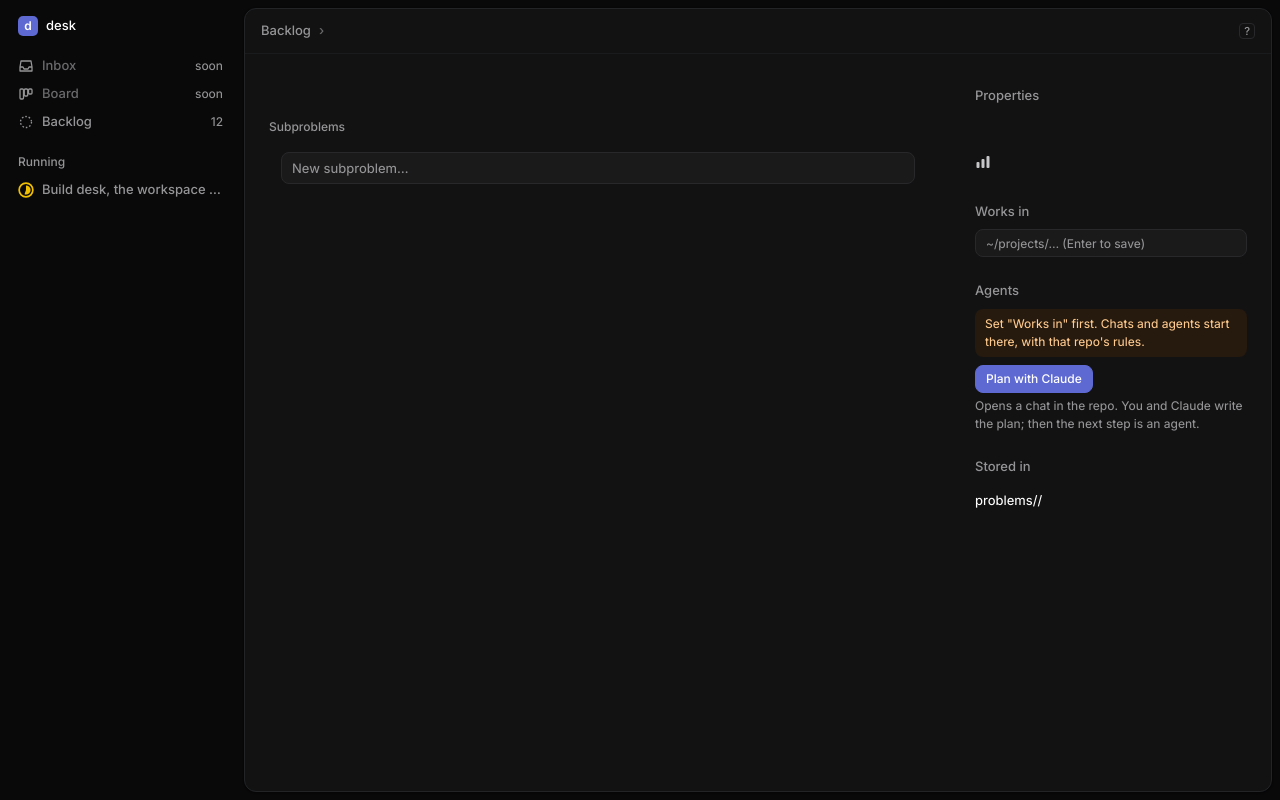
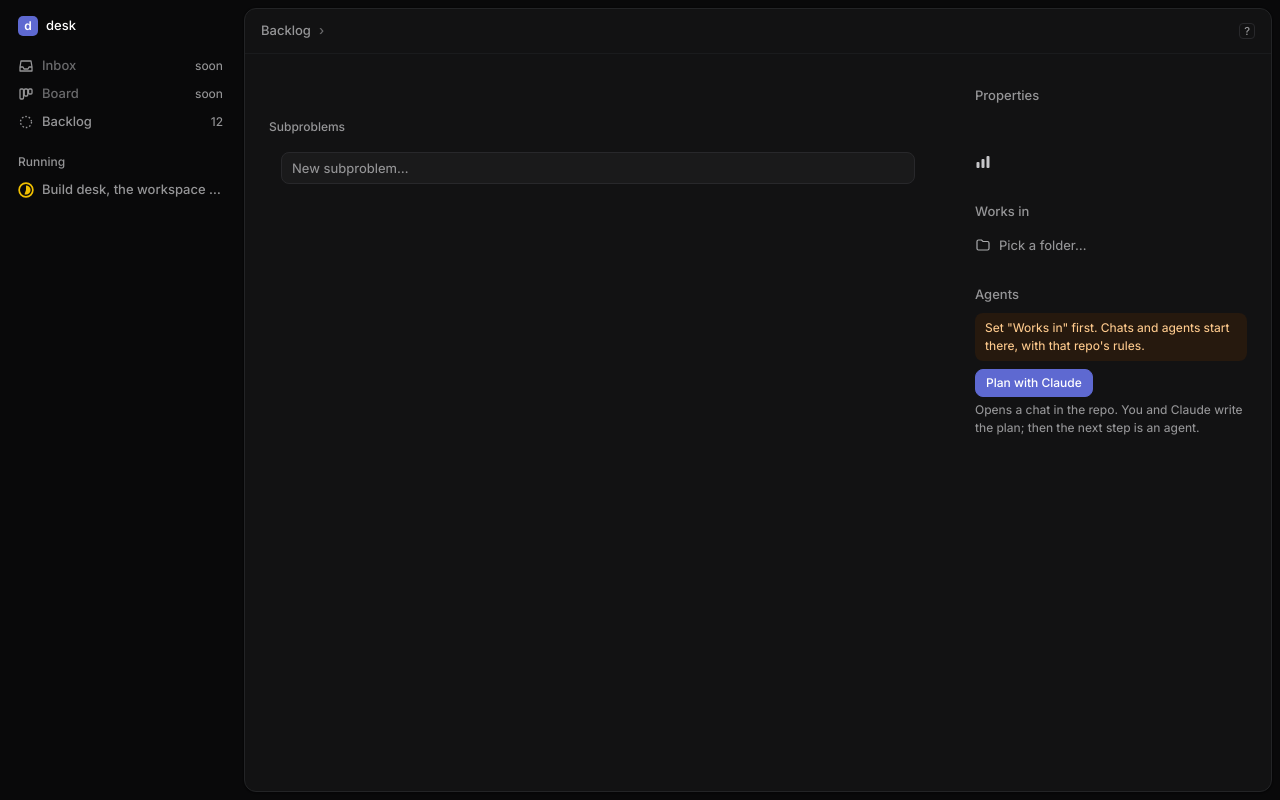
Before and after one commit to alexajuno/desk, a FastAPI app: template desk/templates/problem.html in a window 1280 px wide. Run offline with FastAPI, Linux system fonts and the light colour scheme; the template is opened without the code that fills it, so the values that code supplies are empty.

Commit message:
pick Works in from your repos, with path completion; drop Stored in
Works in is now a picker: it lists the git repos under ~/projects (three
levels deep, cached for a minute) and folders other problems use; typing
filters them by every word; typing a path starting with ~ or / completes
its subfolders, Tab descends, Enter or a click saves it. Stored in is gone:
it is desk's internal storage.

Verified: /api/folders returns the repos, "genai" narrows to the eight
genai repos, "~/projects/genai/" completes subfolders; in the agents'
Chrome, typing "genai api" in the picker showed ~/projects/genai/api.

Co-Authored-By: Claude Opus 5.5 <noreply@anthropic.com>

```diff
--- a/desk/app.py
+++ b/desk/app.py
@@ -3,6 +3,7 @@
 Design: ~/notes/canvas/effective-work.md. Run: uv run uvicorn desk.app:app --port 8790
 """
 
+import os
 import subprocess
 from datetime import datetime
 from pathlib import Path
@@ -10,7 +11,7 @@ from urllib.parse import quote
 
 from fastapi import FastAPI, Form, Request
 from fastapi import HTTPException
-from fastapi.responses import FileResponse, HTMLResponse, PlainTextResponse, RedirectResponse
+from fastapi.responses import FileResponse, HTMLResponse, JSONResponse, PlainTextResponse, RedirectResponse
 from fastapi.staticfiles import StaticFiles
 from fastapi.templating import Jinja2Templates
 
@@ -160,3 +161,52 @@ def attach(slug: str, short_id: str):
     if short_id in p.sessions:
         agents.attach(p, short_id)
     return RedirectResponse(f"/p/{slug}", status_code=303)
+
+
+HOME = Path.home()
+SKIP = {"node_modules", "vendor", ".venv", "venv", "__pycache__", "dist", "build", ".git"}
+_repos_cache: tuple[float, list[str]] = (0.0, [])
+
+
+def _repos() -> list[str]:
+    """Git repos under ~/projects, three levels deep, cached for a minute."""
+    global _repos_cache
+    import time
+    if time.time() - _repos_cache[0] < 60:
+        return _repos_cache[1]
+    found, stack = [], [(HOME / "projects", 0)]
+    while stack:
+        folder, depth = stack.pop()
+        try:
+            entries = sorted(e for e in folder.iterdir() if e.is_dir() and e.name not in SKIP and not e.name.startswith("."))
+        except OSError:
+            continue
+        for entry in entries:
+            if (entry / ".git").exists():
+                found.append(str(entry))
+            elif depth < 2:
+                stack.append((entry, depth + 1))
+    _repos_cache = (time.time(), sorted(found))
+    return _repos_cache[1]
+
+
+def _tilde(path: str) -> str:
+    return "~" + path[len(str(HOME)):] if path.startswith(str(HOME)) else path
+
+
+@app.get("/api/folders")
+def folders(q: str = ""):
+    """Folders for the Works in picker: your repos filtered by q, or, when q is a path, its subfolders."""
+    if q.startswith(("~", "/")):
+        typed = os.path.expanduser(q)
+        parent, partial = (typed, "") if typed.endswith("/") else os.path.split(typed)
+        try:
+            names = sorted(e.name for e in os.scandir(parent or "/")
+                           if e.is_dir() and e.name.startswith(partial) and (partial.startswith(".") or not e.name.startswith(".")))
+        except OSError:
+            names = []
+        return JSONResponse([_tilde(os.path.join(parent, n)) for n in names[:30]])
+    used = {p.folder for p in store.load_all().values() if p.folder}
+    paths = sorted({_tilde(r) for r in _repos()} | used)
+    words = q.lower().split()
+    return JSONResponse([p for p in paths if all(w in p.lower() for w in words)][:30])
--- a/desk/static/desk.css
+++ b/desk/static/desk.css
@@ -121,7 +121,9 @@ button.primary:hover { background: #6e78db; }
 .prop .key { color: var(--text-3); min-width: 64px; }
 .prop a { color: var(--text-1); text-decoration: none; overflow: hidden; text-overflow: ellipsis; white-space: nowrap; }
 .prop a:hover { color: var(--accent); }
-.folder-form input { height: 28px; font-size: 12px; }
+.menu.folders { width: 360px; } .menu.folders ul { max-height: 300px; overflow: auto; }
+.menu li.empty { color: var(--text-3); cursor: default; }
+.folder-pick span { overflow: hidden; text-overflow: ellipsis; white-space: nowrap; }
 .hint { font-size: 12px; color: var(--text-3); margin: 0 0 8px; } .hint a { color: var(--text-2); }
 .sessions { list-style: none; padding: 0; margin: 0; }
 .sessions li { display: flex; align-items: center; gap: 8px; height: 32px; }
--- a/desk/static/desk.js
+++ b/desk/static/desk.js
@@ -80,6 +80,50 @@ document.querySelectorAll(".pick").forEach((button) => {
   button.addEventListener("click", () =>
     openMenu(button, button.dataset.field, button.dataset.value, (v) => setField(button.dataset.slug, button.dataset.field, v)));
 });
+
+// --- Works in: a folder picker with your repos and path completion ---------------------------
+function openFolderPicker(anchor, slug, current) {
+  closeMenu();
+  menu = document.createElement("div");
+  menu.className = "menu folders";
+  menu.innerHTML = '<div class="menu-head"><input class="menu-filter" type="text" placeholder="Search repos, or type ~/path…" autocomplete="off"></div><ul></ul>';
+  document.body.append(menu);
+  const box = anchor.getBoundingClientRect();
+  Object.assign(menu.style, { position: "fixed", left: `${Math.min(box.left, innerWidth - 380)}px`, top: `${Math.min(box.bottom + 4, innerHeight - 360)}px` });
+  const input = menu.querySelector("input"), list = menu.querySelector("ul");
+  const folderIcon = '<svg width="16" height="16" viewBox="0 0 16 16" fill="none"><path d="M2 4.5c0-.83.67-1.5 1.5-1.5h3l1.5 1.5h4.5c.83 0 1.5.67 1.5 1.5v5.5c0 .83-.67 1.5-1.5 1.5h-9C2.67 13 2 12.33 2 11.5v-7z" stroke="currentColor" stroke-width="1.2"/></svg>';
+  let shown = [], at = 0, ask = 0;
+  const draw = () => {
+    list.innerHTML = shown.length ? shown.map((p, i) => `<li class="${i === at ? "on" : ""} ${p === current ? "current" : ""}" data-v="${p}">${folderIcon}<span class="name">${p}</span></li>`).join("")
+      : '<li class="empty">No folder matches</li>';
+  };
+  async function load() {
+    const mine = ++ask;
+    const paths = await (await fetch(`/api/folders?q=${encodeURIComponent(input.value)}`)).json();
+    if (mine !== ask) return;
+    shown = paths; at = 0; draw();
+  }
+  input.value = current && current.startsWith("~") ? "" : "";
+  load();
+  input.focus();
+  input.addEventListener("input", load);
+  input.addEventListener("keydown", (e) => {
+    if (e.key === "ArrowDown") { at = Math.min(at + 1, shown.length - 1); draw(); e.preventDefault(); }
+    else if (e.key === "ArrowUp") { at = Math.max(at - 1, 0); draw(); e.preventDefault(); }
+    else if (e.key === "Tab" && shown[at]) { input.value = shown[at] + "/"; load(); e.preventDefault(); }
+    else if (e.key === "Enter") { const v = shown[at] || input.value.trim(); if (v) pick(v); e.preventDefault(); }
+    else if (e.key === "Escape") { closeMenu(); }
+  });
+  list.addEventListener("mousedown", (e) => { const li = e.target.closest("li[data-v]"); if (li) { pick(li.dataset.v); e.preventDefault(); } });
+  async function pick(folder) {
+    closeMenu();
+    await fetch(`/p/${slug}/folder`, { method: "POST", body: new URLSearchParams({ folder }) });
+    location.reload();
+  }
+}
+
+document.querySelectorAll(".folder-pick").forEach((button) =>
+  button.addEventListener("click", () => openFolderPicker(button, button.dataset.slug, button.dataset.value)));
 
 // --- rows: hover or J/K focuses one, as in Linear ------------------------------------------
 const rows = () => [...document.querySelectorAll(".item")];
--- a/desk/templates/problem.html
+++ b/desk/templates/problem.html
@@ -23,8 +23,9 @@
     <button class="prop pick" data-slug="{{ p.slug }}" data-field="priority" data-value="{{ p.priority }}" title="Change priority (P)">{{ prio(p.priority) }}{{ prio_names[p.priority] }}</button>
 
     <div class="label">Works in</div>
-    <form class="folder-form" method="post" action="/p/{{ p.slug }}/folder">
-      <input type="text" name="folder" value="{{ p.folder or '' }}" placeholder="~/projects/… (Enter to save)" autocomplete="off"></form>
+    <button class="prop folder-pick" data-slug="{{ p.slug }}" data-value="{{ p.folder or '' }}" title="Pick the folder chats and agents start in">
+      <svg width="16" height="16" viewBox="0 0 16 16" fill="none"><path d="M2 4.5c0-.83.67-1.5 1.5-1.5h3l1.5 1.5h4.5c.83 0 1.5.67 1.5 1.5v5.5c0 .83-.67 1.5-1.5 1.5h-9C2.67 13 2 12.33 2 11.5v-7z" stroke="lch(70% 1.2 272)" stroke-width="1.2"/></svg>
+      <span class="{{ '' if p.folder else 'muted' }}">{{ p.folder or "Pick a folder…" }}</span></button>
     {% if p.link %}<div class="label">Link</div><div class="prop static"><a href="{{ p.link }}">{{ p.link.split('/')[-1] }}</a></div>{% endif %}
     {% if files %}<div class="label">Files</div>
       {%- for f in files %}<div class="prop static"><a href="/p/{{ p.slug }}/f/{{ f }}">{{ f }}</a></div>{% endfor %}{% endif %}
@@ -48,7 +49,6 @@
       {%- endfor %}
     </ul>
     {% endif %}
-    <div class="label">Stored in</div><div class="prop static muted">problems/{{ p.slug }}/</div>
   </aside>
 </div>
 {% endblock %}
```
